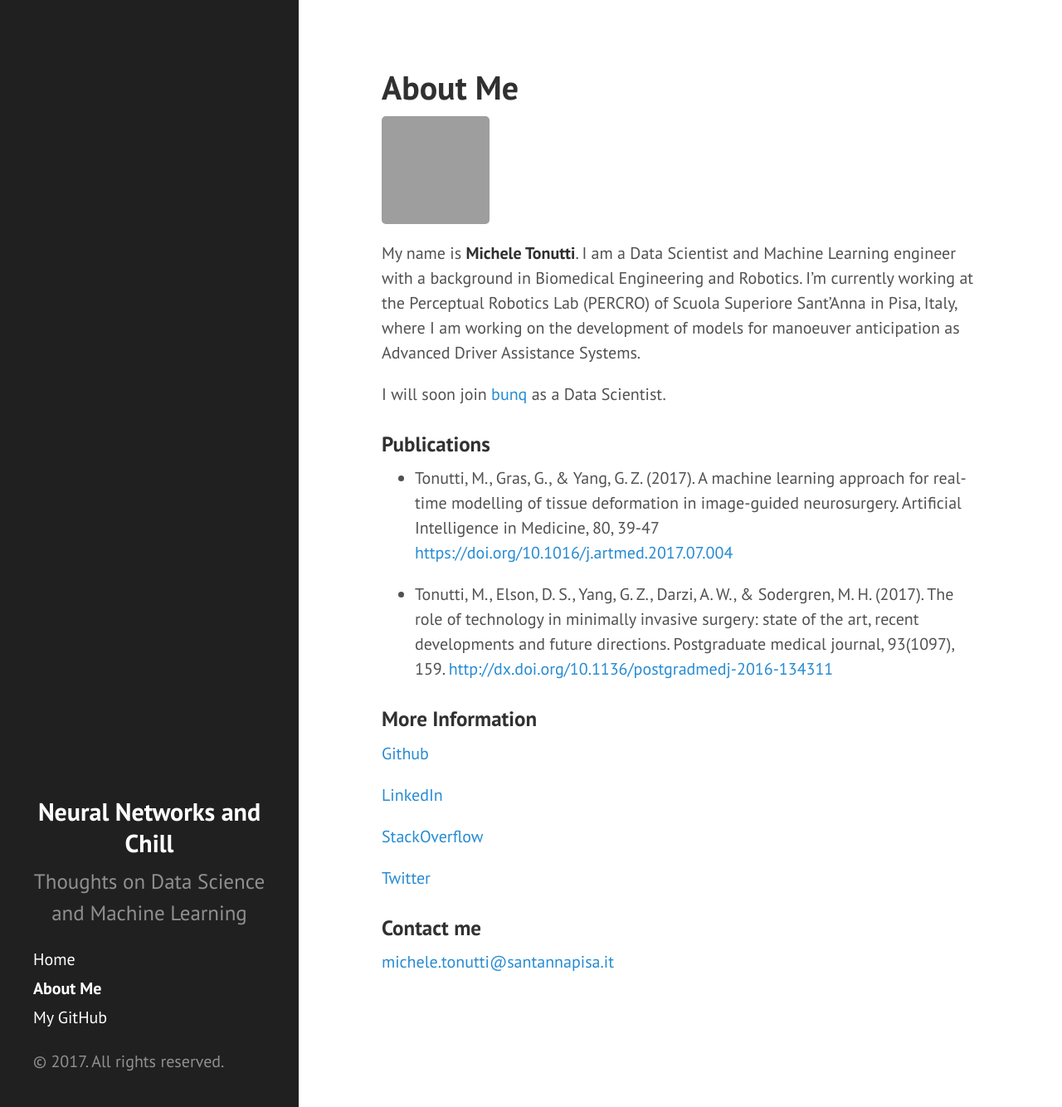
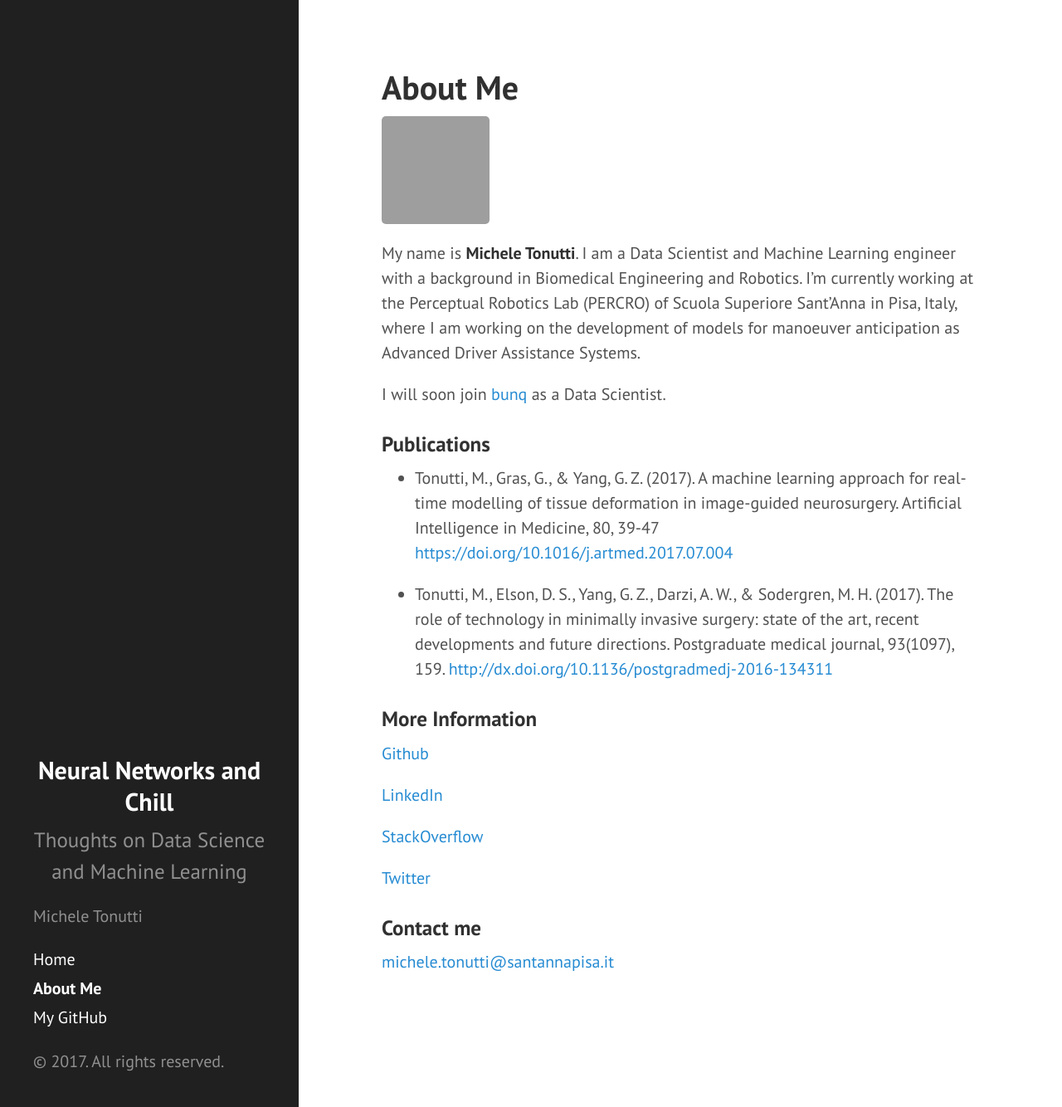
Before and after one commit to michetonu/michetonu.github.io, a Jekyll site: the page built from about.md, in a window 1280 px wide and 1334 px high. Shown: the whole window at 83% size. Built offline with Jekyll 4.4.1, drawn with Linux system fonts in a browser that asks for light colours; grey boxes are pictures that could not be loaded.

Commit message:
Update sidebar.html

```diff
--- a/_includes/sidebar.html
+++ b/_includes/sidebar.html
@@ -10,7 +10,7 @@
       </h2>
         <p class="lead">{{ site.description }}</p> </center>
     </div>
-    <p color="white>>Michele Tonutti</p>
+    <p color="white">Michele Tonutti</p>
     <nav class="sidebar-nav">
       <a class="sidebar-nav-item" href="{{ site.url }}">Home</a>
 
```
